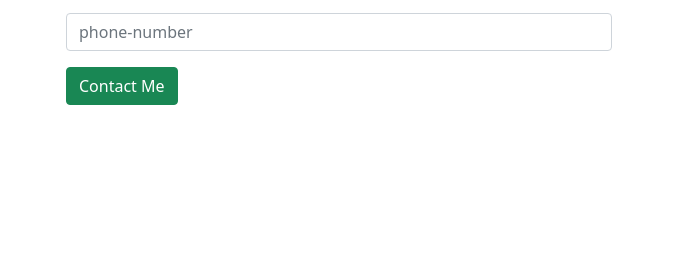
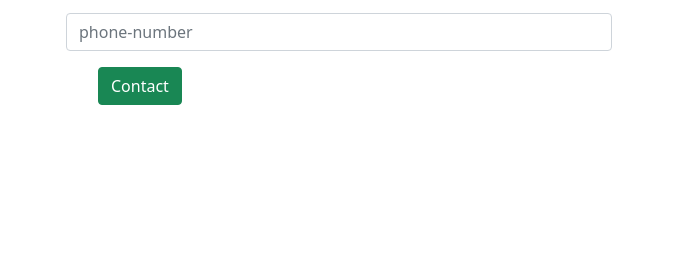
Before and after one commit to Savn55/Portfolio, a plain HTML site: page index.html in a window 1280 px wide. Shown: the part 2637-2901 px from the top of the page, 586-1280 px from the left. Drawn offline with nearby package versions, Linux system fonts and the light colour scheme.

Commit message:
Update index.html

```diff
--- a/index.html
+++ b/index.html
@@ -235,9 +235,12 @@
                         <div data-netlify-recaptcha="true"></div>
                     </div>
 
+                    <ul class="actions">
+                        <button  type="submit" class="btn btn-success mt-3">Contact</button>
+                    </ul>
 
                 </form>
-                <button type="button" class="btn btn-success mt-3">Contact Me</button>
+
 
             </div>
 
```
